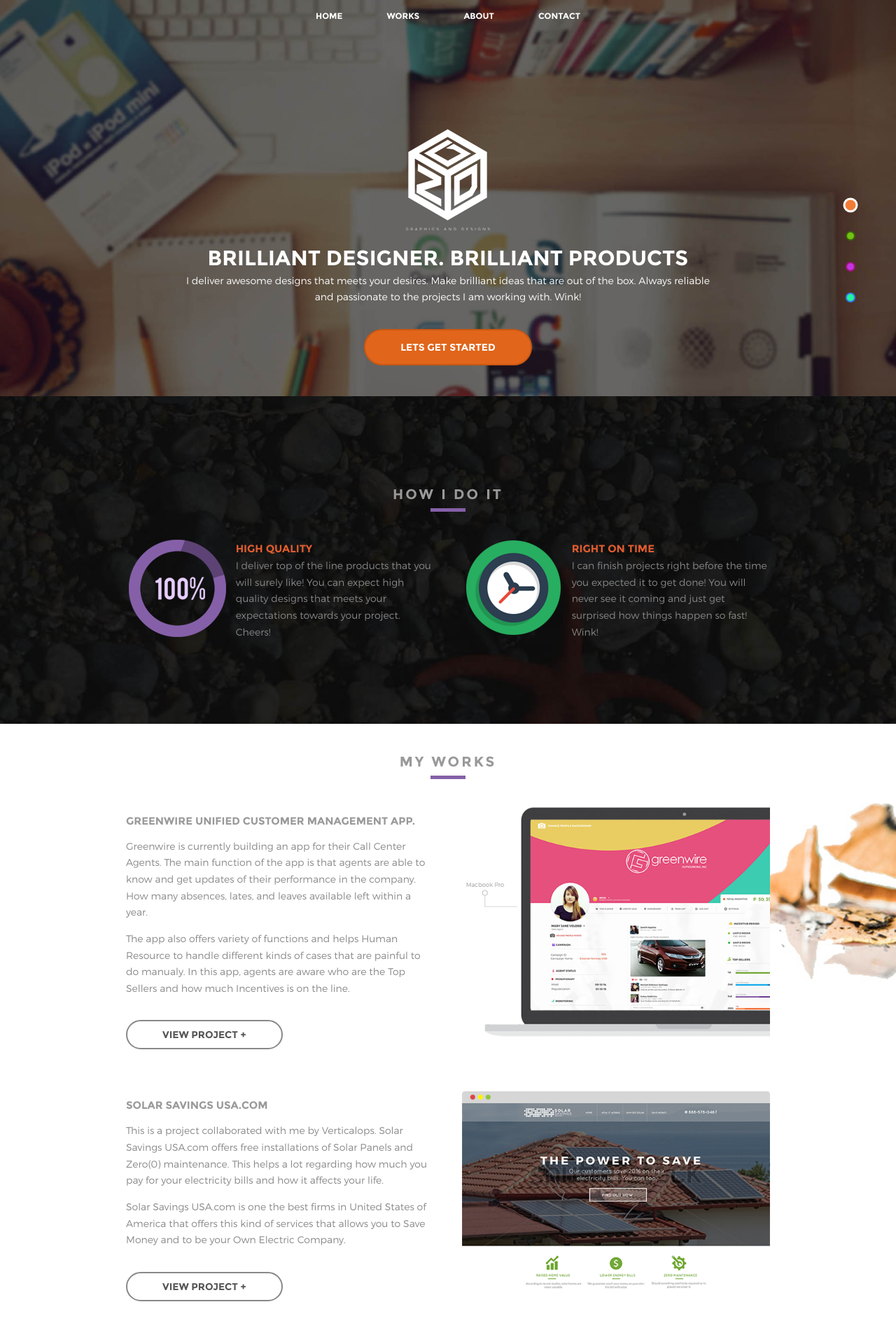
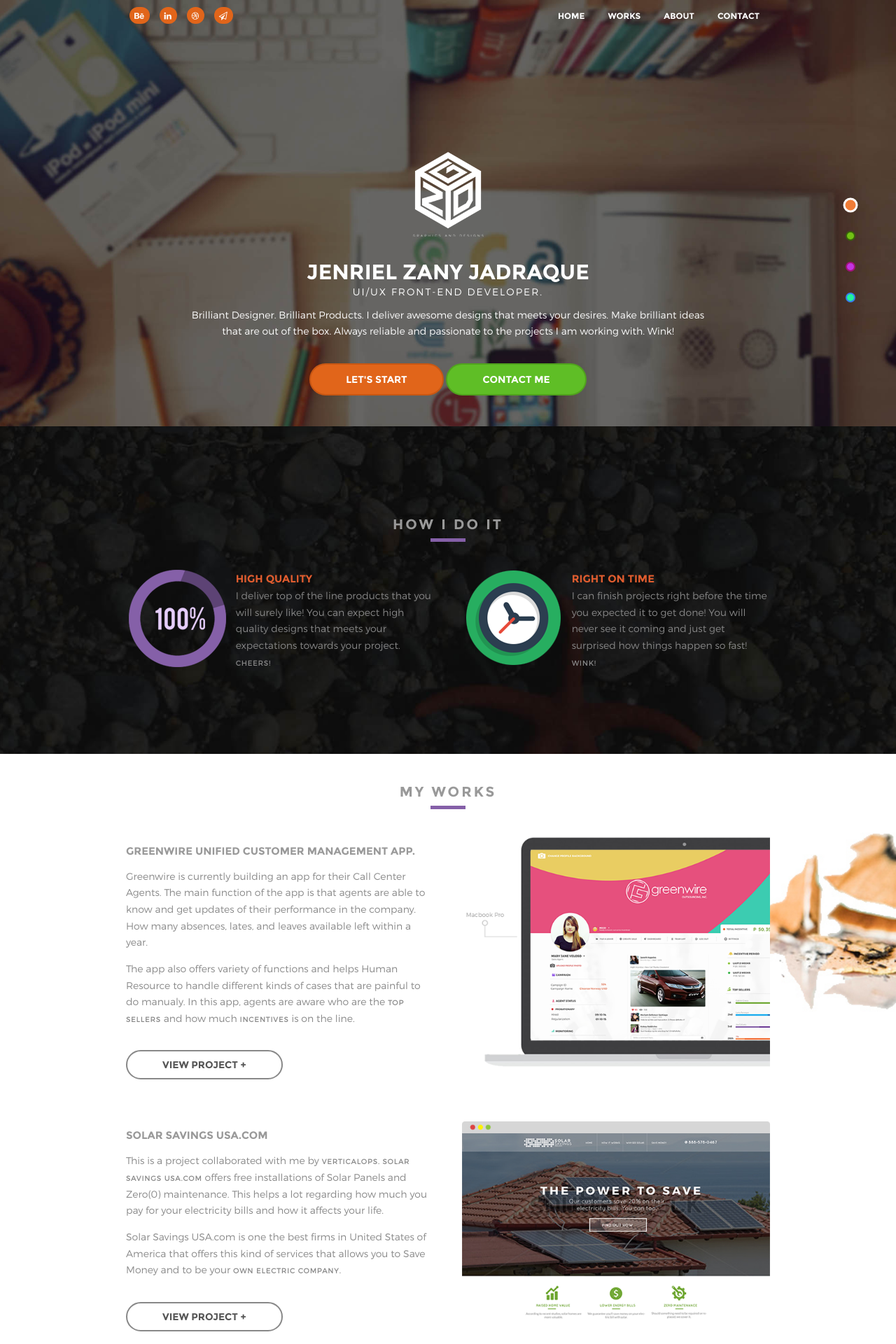
Before and after one commit to jenrielzany/jenrielzany.github.io, a PHP site: page /index.html in a window 1280 px wide. Shown: the top 1920 px of the page at 70% size. Run offline with PHP 8.4, Linux system fonts and the light colour scheme; some libraries are stand-ins or nearby versions; some web fonts are replaced.

Commit message:
Added Some Very Awesome Updates

```diff
--- a/index.html
+++ b/index.html
@@ -19,7 +19,30 @@
 <body>
 <div class="main-header wow fadeIn" id="home">
 	<div class="main-mnu">
+
+		<div class="row">
 			<div class="w960 grid">
+
+				<div class="c6 wow fadeInDown" data-wow-delay="1s">
+					<a href="http://behance.net/zanygd" target="_blank">
+						<span class="lnks"> <i class="fa fa-behance"></i></span>
+					</a>
+
+					<a href="https://www.linkedin.com/profile/view?id=AAIAABQgvBoBy3PUj5jEeOHK5koU9E2wcj3NhyM&trk=nav_responsive_tab_profile" target="_blank">
+						<span class="lnks"> <i class="fa fa-linkedin"></i></span>
+					</a>
+
+					<a href="https://dribbble.com/jenriel_zny" target="_blank">
+						<span class="lnks"> <i class="fa fa-dribbble"></i></span>
+					</a>
+
+					<a href="https://mail.google.com/mail/u/0/#inbox?compose=14fa38a326ea9519" target="_blank">
+						<span class="lnks"> <i class="fa fa-paper-plane-o"></i></span>
+					</a>
+
+				</div>
+
+				<div class="c6 wow fadeInDown" data-wow-delay="1s">
 					<ul class="mnu">
 						<li> <a href="#home">Home </a></li>
 						<li> <a href="#works">Works </a></li>
@@ -27,6 +50,9 @@
 						<li> <a href="#contact">Contact </a></li>
 					</ul>
 				</div>
+			</div>
+		</div>
+
 
 		<div class="row">
 			<div class="header-con">
@@ -36,13 +62,18 @@
 							<div class="logo-con wow fadeInDown">
 								<img src="img/logo.png" alt="logo">
 							</div>
-							<h1 class="hdr-ttle wow fadeInDown">BRILLIANT DESIGNER. BRILLIANT PRODUCTS</h1>
+
+							<h1 class="hdr-ttle wow fadeInDown">JENRIEL ZANY JADRAQUE</h1>
+							<p class="ui-ux wow fadeInDown"> UI/UX Front-End Developer.</p>
 							<p class="hdr-par wow fadeIn" data-wow-delay=".5s">
-								I deliver awesome designs that meets your desires. Make brilliant ideas that are out of the box. Always reliable and passionate to the projects I am working with. Wink!
+								Brilliant Designer. Brilliant Products. I deliver awesome designs that meets your desires. Make brilliant ideas that are out of the box. Always reliable and passionate to the projects I am working with. Wink!
 							</p>
 
-							<p class="cntr wow fadeInUp">
-							 <a href="#works"><button class="hdr-btn"> LETS GET STARTED </button></a>
+							<p class="cntr wow flipInX" data-wow-delay="1s">
+							 <a href="#works"><button class="hdr-btn"> LET'S START </button></a>
+							 <a href="https://mail.google.com/mail/u/0/#inbox?compose=14fa38a326ea9519" target="_blank">
+							 	<button class="hdr-btn-contact"> CONTACT ME </button>
+							 </a>
 							</p>
 						</div>
 					<div class="c1"></div>
@@ -135,7 +166,7 @@
 				<div class="row">
 					<h1 class="section-hdrs wow fadeInUp"> MY WORKS </h1>
 					<div class="works-con">
-						<div class="c6 wow fadeInUp">
+						<div class="c6 wow fadeIn">
 							<h1 class="works-hdr "> GREENWIRE UNIFIED CUSTOMER MANAGEMENT APP.</h1>
 							<p>
 								Greenwire is currently building an app for their Call Center Agents. The main function of the app is that
@@ -154,7 +185,7 @@
 							</a>
 						</div>
 
-						<div class="c6 wow fadeInUp" data-wow-delay=".3s">
+						<div class="c6 wow fadeIn" data-wow-delay=".3s">
 							<img src="img/gw-project.png" alt="">
 						</div>
 					</div>
@@ -162,7 +193,7 @@
 
 				<div class="row">
 					<div class="works-con">
-						<div class="c6 wow fadeInUp">
+						<div class="c6 wow fadeIn">
 							<h1 class="works-hdr "> SOLAR SAVINGS USA.COM </h1>
 							<p>
 								This is a project collaborated with me by <span class="">Verticalops</span>. <span class="">
@@ -181,7 +212,7 @@
 							</a>
 						</div>
 
-						<div class="c6 wow fadeInUp" data-wow-delay=".3s">
+						<div class="c6 wow fadeIn" data-wow-delay=".3s">
 							<img src="img/solar-power.png" alt="">
 						</div>
 					</div>
@@ -189,7 +220,7 @@
 
 				<div class="row">
 					<div class="works-con">
-						<div class="c6 wow fadeInUp">
+						<div class="c6 wow fadeIn">
 							<h1 class="works-hdr "> ZANY GRAPHICS &amp; DESIGNS LOGO v2.0</h1>
 							<p>
 								This logo is a product of deep thinking in the Comfort Room. I came up with a variety of
@@ -207,7 +238,7 @@
 							</a>
 						</div>
 
-						<div class="c6 wow fadeInUp" data-wow-delay=".3s">
+						<div class="c6 wow fadeIn" data-wow-delay=".3s">
 							<img src="img/zny.png" alt="">
 						</div>
 					</div>
@@ -215,7 +246,7 @@
 
 				<div class="row">
 					<div class="works-con">
-						<div class="c6 wow fadeInUp">
+						<div class="c6 wow fadeIn">
 							<h1 class="works-hdr "> X.COM ONLINE PORTFOLIO</h1>
 							<p>
 								X.com is an online portfolio that lets designers upload their designs can be seen by other designers
@@ -232,7 +263,7 @@
 							</a>
 						</div>
 
-						<div class="c6 wow fadeInUp" data-wow-delay=".3s">
+						<div class="c6 wow fadeIn" data-wow-delay=".3s">
 							<img src="img/xcom.png" alt="">
 						</div>
 					</div>
@@ -258,33 +289,27 @@
 		<div class="w960 grid">
 			<h3 class="abt-hdr wow fadeIn"> ABOUT ME </h3>
 
-			<div class="c2"></div>
+			<div class="c1"></div>
 
-			<div class="c8">
+			<div class="c10">
 				<p class="cntr spin wow fadeIn">
 					<img src="img/about-img.png" alt="">
 				</p>
 
-				<h5 class="nme wow fadeIn"> JENRIEL VICTOR M. JADRAQUE</h5>
+				<h5 class="nme wow fadeIn"> Jenriel Zany Jadraque</h5>
 				<p class="job wow fadeIn"> UI/UX Front-end Developer </p>
 
-				<p class="abt-par cntr wow fadeIn">
-					My passion is in Arts and Music. When I was introduced to Music I fell in love with it throught playing Guitar.
-					Guitar is one of the things that comforts me when I'm alone and nobody to talk to. One day I just knew I was in a
-					band and played variety of Music in different locations around Cebu. So, yea! I love Music.
+				<p class="abt-par  wow fadeIn">
+					I am currently employed at Greenwire Outsourcing, Inc as a UI/UX Designer - Front-End Developer. I also
+					accept various freelance projects that is within my line of work. I will be glad to be at service, Mr. Client!
 				</p>
 
-				<p class="abt-par cntr wow fadeIn" data-wow-delay=".3s">
-					When I was little, like in 3rd Grade. I love sketching stuffs and create amazing stuffs. In my high school days, I
-					am the only representative for Poster Making Contest during school competitions and I made it to Nationals but didn't bring
-					home the trophie. I learned Web Development/Designing when I was in 3rd Grade in College. I was introduced to Networking and
-					finally to HTML/CSS3 and Wordpress. I fell inlove with it. From there, I enhanced my skills and able to reach what I am now. I
-					am not satisfied of what's my know how about front-end development right now. I will keep searching and learning different skills
-					for a better future and pasture! Cheers to all!
+				<p class="abt-par  wow fadeIn" data-wow-delay=".3s">
+					Manipulating colours and pixels to create top of the line, out of the box, and amazing user interface that will delight your eyes with the use of powerful tools: <span class="blue">Adobe Photoshop CC</span> and <span class="orange">Adobe Illustrator CC </span>. Playing with codes like: <span class="blue"> HTML (5)</span>, <span class="pink">CSS (3)</span>,  <span class="red"> jQuery</span>,  <span class="green">Javascript</span>, <span class="pink">SASS</span>, <span class="red"> Gulp</span>, <span class="orange"> Gridiculous</span>, <span class="purple">Twitter Bootstrap (4)</span> to build intiutive sexy websites with awesome user experiences.
 				</p>
 			</div>
 
-			<div class="c2"></div>
+			<div class="c1"></div>
 		</div>
 
 		<div class="w640 grid">
@@ -340,8 +365,8 @@
 			<div class="c7 clear">
 				<p class="ftr-par wow fadeIn"> Copyright &copy; 2015. Zany Graphics &amp; Designs. All Rights Reserved.</p>
 			</div>
-			<div class="c3 clear"><p class="ftr-cntc wow fadeIn"><i class="fa fa-paper-plane"></i> jenrielzany@gmail.com </p></div>
-			<div class="c2 clear"><p class="ftr-cntc wow fadeIn"><i class="fa fa-behance"></i> behance.net/zanygd </p></div>
+			<div class="c1 clear"><p class="ftr-cntc wow fadeIn"> </p></div>
+			<div class="c4 clear"> <p class="ftr-cntc wow fadeIn">This website is made with Love and Passion<i class="fa fa-heart red"></i> </p> </div>
 		</div>
 	</div>
 
--- a/scss/layout.scss
+++ b/scss/layout.scss
@@ -34,6 +34,10 @@ $bld: bold;
 	font-family: $main-font;
 }
 
+a {
+	text-decoration: none;
+}
+
 ::selection {
   background: #fe8a44; /* WebKit/Blink Browsers */
   color:#fff;
@@ -54,6 +58,10 @@ body {
 .green {color: #69ae17 !important;}
 .blue {color: #2fbde1 !important;}
 .orange {color: #e15d2f !important;}
+.black {color: #000 !important;}
+.white {color: #FFF !important;}
+.red {color: #e82828 !important;}
+.purple {color: #c628e8 !important;}
 
 /* Animations */
 .spin {
@@ -363,7 +371,7 @@ body.menu-active div#content .menu-trigger {
 button.hdr-btn {
 	border-radius: 50px;
 	border:2px solid #c85713;
-	padding: 15px 50px;;
+	padding: 12px 50px;;
 	text-align: center;
 	color: $light-txt;
 	font-size: $pars-size;
@@ -378,6 +386,27 @@ button.hdr-btn {
 	&:hover {
 		background:#bf4ee9;
 		border:2px solid #a640cc;
+	}
+}
+
+button.hdr-btn-contact {
+	border-radius: 50px;
+	border:2px solid #50a31d;
+	padding: 12px 50px;;
+	text-align: center;
+	color: $light-txt;
+	font-size: $pars-size;
+	font-family: $header-font;
+	background: #5fbe26;
+	margin-top: 20px;
+	transition: all .3s ease-in-out;
+	-webkit-transition: all .3s ease-in-out;
+	-moz-transition: all .3s ease-in-out;
+	outline: none;
+
+	&:hover {
+		background:#53d1af;
+		border:2px solid #34ac8c;
 	}
 }
 
@@ -517,7 +546,7 @@ button.view-more {
 ul.mnu {
 	margin:0;
 	padding:0;
-	text-align: center;
+	text-align: right;
 	list-style-type: none;
 	background: none;
 }
@@ -527,7 +556,7 @@ ul.mnu li {
 
 	& a {
 		text-decoration: none;
-		padding: 10px 30px;
+		padding: 10px 15px;
 		color: $light-txt;
 		font-size: 12px;
 		text-transform: uppercase;
@@ -647,15 +676,17 @@ h5.hdr-how {
 }
 
 h5.nme {
-	font-size: $pars-size;
+	font-size: 13px;
 	color: $light-txt;
 	font-family: $main-font;
+	text-transform: uppercase;
+	letter-spacing: 3px;
 	margin:0;
 	text-align: center;
 }
 
 p.abt-par {
-	font-size: 12px;
+	font-size: 13px;
 	color: $light-txt;
 }
 
@@ -704,6 +735,42 @@ p.cntr {
 	text-align: center;
 }
 
+p.ui-ux {
+	font-size: 14px;
+	letter-spacing: 2px;
+	text-transform: uppercase;
+	color: #fff;
+	line-height:15px;
+	text-align: center;
+	margin-top:0;
+}
+
+span {
+	font-size: 10px;
+	font-weight: $bld;
+	text-transform: uppercase;
+	letter-spacing: 1px;
+}
+
+span.lnks {
+	font-size: 12px;
+	font-weight: $bld;
+	text-transform: uppercase;
+	letter-spacing: 1px;
+	display: inline;
+	padding: 5px;
+	margin: 0 5px;
+	background: #e1651a;
+	border-radius: 50px;
+	transition: all .3s ease-in-out;
+	-webkit-transition: all .3s ease-in-out;
+	-moz-transition: all .3s ease-in-out;
+
+	&:hover {
+		background: #5fbe26;
+	}
+}
+
 i {
 	color: #fff;
 	margin:0 2px;
```
Also changed, not shown: img/logo.png, min-css/layout.min.css. Lines whose indentation alone changed are shown as unchanged.
